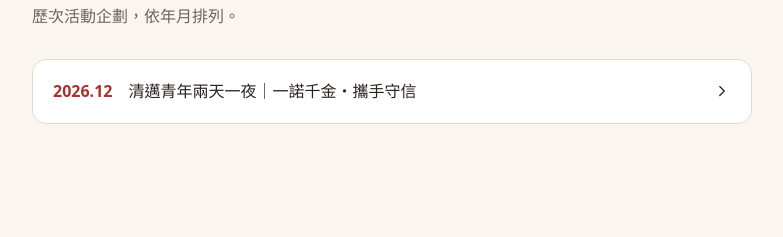
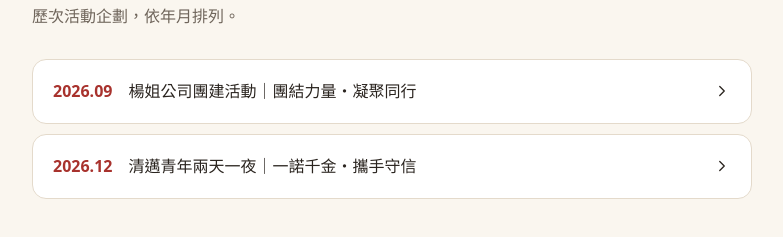
Before and after one commit to steven4dev/thailand, a plain HTML site: page index.html in a window 1280 px wide. Shown: the part 121-358 px from the top of the page, without its empty margins (248-1031 px from the left). Drawn offline with Linux system fonts and the light colour scheme.

Commit message:
Add files via upload

```diff
--- a/index.html
+++ b/index.html
@@ -24,6 +24,10 @@
 <main class="wrap">
   <h1>泰國青年活動</h1>
   <p>歷次活動企劃，依年月排列。</p>
+  <a class="item" href="2609/">
+    <span><span class="date">2026.09</span>　楊姐公司團建活動｜團結力量・凝聚同行</span>
+    <svg viewBox="0 0 24 24" aria-hidden="true"><path d="M9 6l6 6-6 6"/></svg>
+  </a>
   <a class="item" href="2612/">
     <span><span class="date">2026.12</span>　清邁青年兩天一夜｜一諾千金・攜手守信</span>
     <svg viewBox="0 0 24 24" aria-hidden="true"><path d="M9 6l6 6-6 6"/></svg>
```
